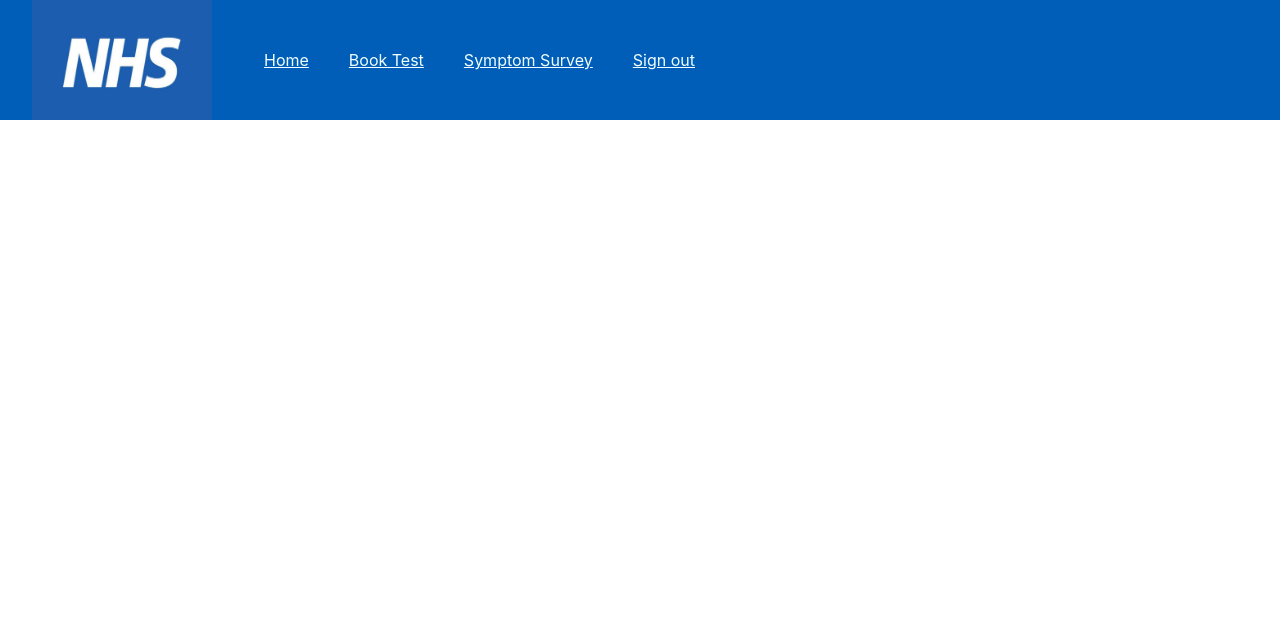
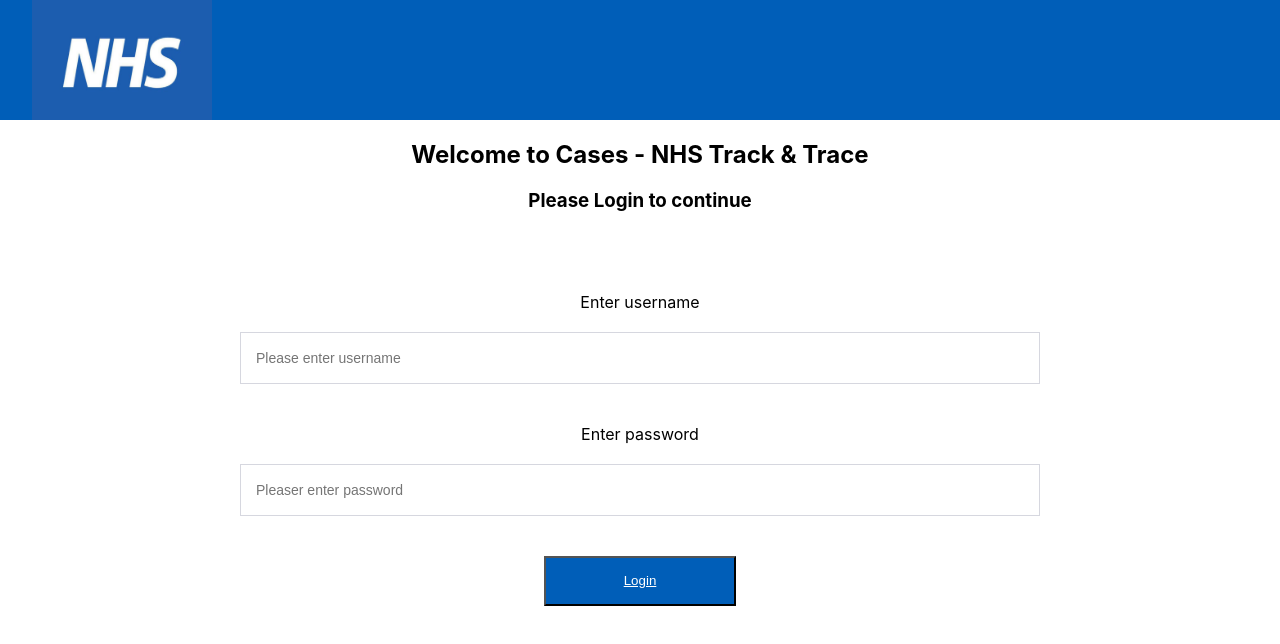
Before and after one commit to bongoSLAP/covid-test-and-trace, a React (Create React App) app in the folder Cases/Cases/Web/: page / in a window 1280 px wide. Shown: the top 644 px of the page. Built offline with nearby package versions, Linux system fonts and the light colour scheme.

Commit message:
UI-setup login UI implemented

```diff
--- a/Cases/Cases/Web/src/pages/LoginPage.jsx
+++ b/Cases/Cases/Web/src/pages/LoginPage.jsx
@@ -1,9 +1,41 @@
-import NavBar from "../scenes/NavBar";
+import { useForm } from 'react-hook-form'
+import logo from '../assets/nhs-logo.jpeg'
+import '../styling/Login.css'
 
 const LoginPage = () => {
+
+    function LoginForm(){
+        const { register, handleSubmit, formState: {errors}} = useForm()
+
+        return (
+            <form onSubmit={handleSubmit}>
+                <label>Enter username</label>
+                <br />
+                <input className='inputText' id='Username' type='text' placeholder='Please enter username' {...register('Username', {required: true})} />
+                {errors.Username && <p>Username is incorrect</p>}
+                <br />
+                <br />
+
+                <label>Enter password</label>
+                <br />
+                <input className='inputText' id='Password' type='password' placeholder='Pleaser enter password' {...register('Password', {required: true})} />
+                {errors.Password && <p>Password is incorrect</p>}
+                <br />
+                <br />
+                <div id='onSuccess'></div>
+
+                <input className='inputLogin' type='submit' value={"Login"} onClick={() => { document.getElementById("onSuccess").innerHTML = "Loading..." }} />
+            </form>
+        )
+    }
     return(
         <div>
-            <NavBar />
+            <header>
+                <img src={logo} alt='logo' />
+            </header>
+            <h2>Welcome to Cases - NHS Track & Trace</h2>
+            <h3>Please Login to continue</h3>
+            <LoginForm />
 
         </div>
     )
--- /dev/null
+++ b/Cases/Cases/Web/src/styling/Login.css
@@ -0,0 +1,50 @@
+header {
+    background-color:#005EB8;
+    display: flex;
+    align-items: center;
+    height: 120px;
+    padding: 0 2rem;
+}
+
+img {
+    width: 180px;
+    height: 120px;
+}
+
+form {
+    display: flex;
+    flex-direction: column;
+    justify-content: center;
+    align-items: center;
+    margin: 10vh 20vw;
+}
+
+h2 {
+    text-align: center;
+}
+
+h3 {
+    text-align: center;
+}
+
+.inputText {
+    height: 50px;
+    width: 100%;
+    padding: 0 15px;
+    margin: 0;
+    display: block;
+    outline: none;
+    background-color: #fff;
+    border: 1px solid #d6d7df;
+    color: #2e323d;
+    font-size: 14px;
+    line-height: 50px;
+}
+
+.inputLogin {
+    height: 50px;
+    width: 25%;
+    background-color: #005EB8;
+    color: white;
+    text-decoration: underline;
+}
--- a/Cases/Cases/Web/src/styling/NavBar.css
+++ b/Cases/Cases/Web/src/styling/NavBar.css
@@ -18,7 +18,6 @@
     flex-direction: row;
     align-items: center;
     justify-content: space-evenly;
-
 }
 
 img {
```
